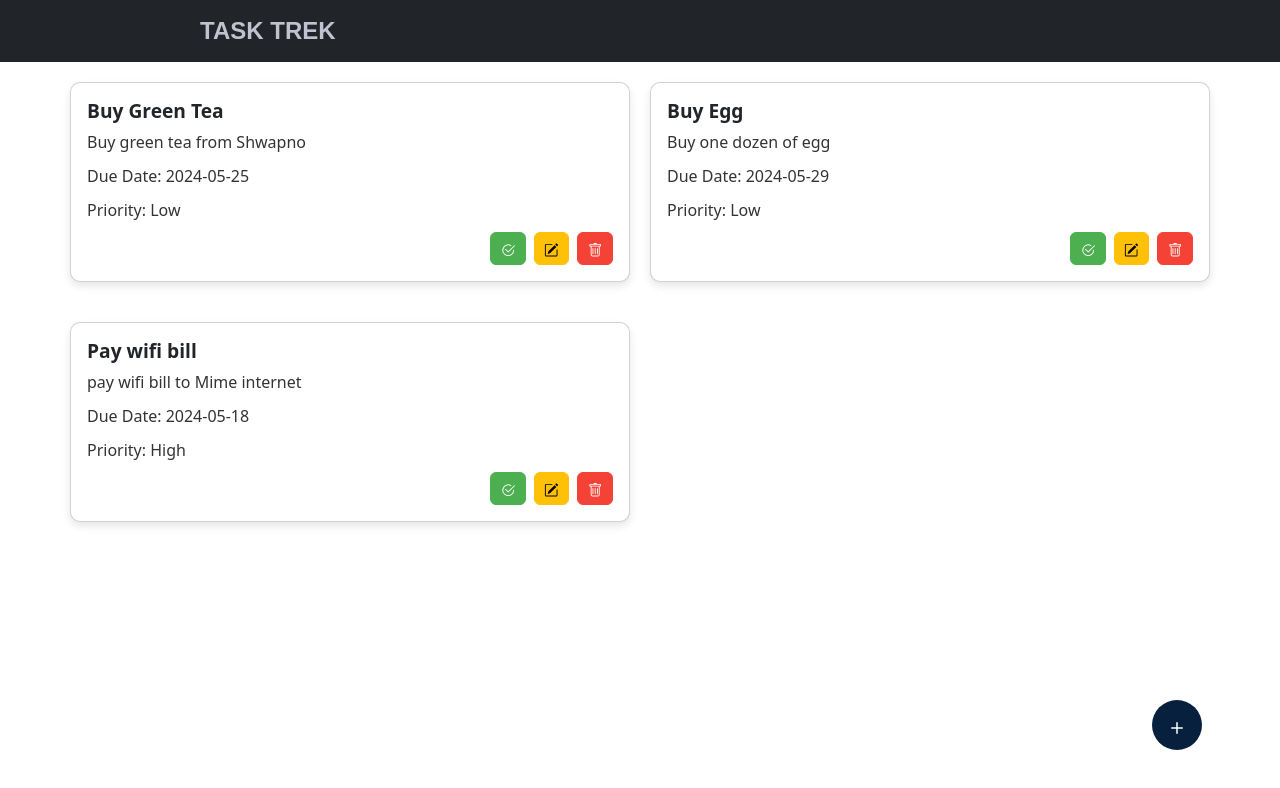
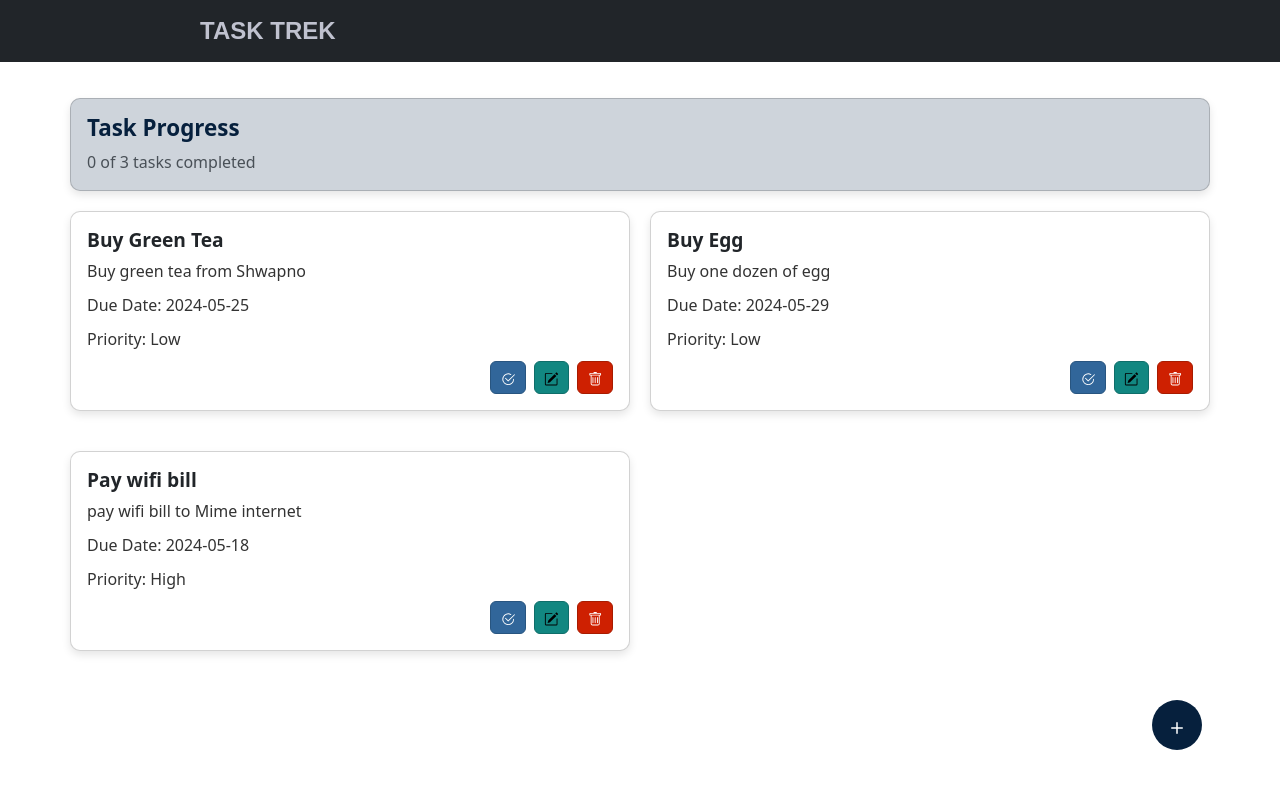
Before and after one commit to riyadomf/Task-trek, a React (Create React App) app: page / in a window 1280 px wide. Shown: the top 788 px of the page. Built offline with nearby package versions, Linux system fonts and the light colour scheme.

Commit message:
Add styles for progress bar

```diff
--- a/src/App.css
+++ b/src/App.css
@@ -72,32 +72,37 @@
   padding: 0.3rem 0.6rem;
 }
 
+/* Success Button (Done) */
 .btn-success {
-  background-color: #4caf50; /* Green color for "Done" button */
-  border-color: #4caf50;
+  background-color: #31669a; /* Dodger blue color */
+  border-color: #285580; /* Darker blue for ambient */
 }
 
 .btn-success:hover {
-  background-color: #45a049; /* Darker green on hover */
+  background-color: #1c86ee; /* Slightly darker blue on hover */
 }
 
+/* Warning Button (Edit) */
 .btn-warning {
-  background-color: #ffc107; /* Yellow color for "Edit" button */
-  border-color: #ffc107;
+  background-color: #128781; /* Light sea green color */
+  border-color: #0f6e6a; /* Darker sea green for ambient */
 }
 
 .btn-warning:hover {
-  background-color: #e0a800; /* Darker yellow on hover */
+  background-color: #1e9e98; /* Darker sea green on hover */
 }
 
+/* Danger Button (Delete) */
 .btn-danger {
-  background-color: #f44336; /* Red color for "Delete" button */
-  border-color: #f44336;
+  background-color: #ce2001; /* Tomato color */
+  border-color: #a81b00; /* Darker tomato for ambient */
 }
 
 .btn-danger:hover {
-  background-color: #d32f2f; /* Darker red on hover */
+  background-color: #ee5a39; /* Darker tomato on hover */
 }
+
+
 
 .todo-item .card-text {
   font-size: 1rem; /* Adjust the font size as needed */
@@ -215,3 +220,29 @@
   text-transform: uppercase; /* Example text transform */
   margin-left: 200px; /* Adjust the value as needed */
 }
+
+
+/* Task progress card */
+
+.task-progress-card {
+  background-color: #ced4db; /* Light grey background */
+  border-radius: 10px;
+  box-shadow: 0 4px 8px rgba(0, 0, 0, 0.1); /* Subtle shadow for depth */
+  margin-bottom: 20px; /* Space below the card */
+  transition: transform 0.3s; /* Smooth transition on hover */
+}
+
+.task-progress-card:hover {
+  transform: scale(1.05); /* Slightly enlarge the card on hover */
+}
+
+.task-progress-card .card-title {
+  color: #06203d; /* Primary color for the title */
+  font-weight: bold;
+  font-size: 1.4rem;
+}
+
+.task-progress-card .card-text {
+  color: #495057; /* Dark grey text */
+  font-size: 1rem;
+}
--- a/src/App.js
+++ b/src/App.js
@@ -1,5 +1,13 @@
 import React, { useState, useEffect } from "react";
-import { Button, Alert, Container, Row, Col, Navbar } from "react-bootstrap";
+import {
+  Button,
+  Alert,
+  Container,
+  Row,
+  Col,
+  Navbar,
+  Card,
+} from "react-bootstrap";
 import { BsPlus } from "react-icons/bs";
 import TodoList from "./components/TodoList";
 import TodoForm from "./components/TodoForm";
@@ -10,29 +18,29 @@ import "./App.css";
 const App = () => {
   const seedData = [
     {
-      "title": "Buy Green Tea",
-      "description": "Buy green tea from Shwapno",
-      "dueDate": "2024-05-25",
-      "priority": "Low",
-      "isCompleted": false,
-      "id": 1
+      title: "Buy Green Tea",
+      description: "Buy green tea from Shwapno",
+      dueDate: "2024-05-25",
+      priority: "Low",
+      isCompleted: false,
+      id: 1,
     },
     {
-      "title": "Buy Egg",
-      "description": "Buy one dozen of egg",
-      "dueDate": "2024-05-29",
-      "priority": "Low",
-      "isCompleted": false,
-      "id": 2
+      title: "Buy Egg",
+      description: "Buy one dozen of egg",
+      dueDate: "2024-05-29",
+      priority: "Low",
+      isCompleted: false,
+      id: 2,
     },
     {
-      "title": "Pay wifi bill",
-      "description": "pay wifi bill to Mime internet",
-      "dueDate": "2024-05-18",
-      "priority": "High",
-      "isCompleted": false,
-      "id": 3
-    }
+      title: "Pay wifi bill",
+      description: "pay wifi bill to Mime internet",
+      dueDate: "2024-05-18",
+      priority: "High",
+      isCompleted: false,
+      id: 3,
+    },
   ];
 
   const [todos, setTodos] = useState(
@@ -41,12 +49,14 @@ const App = () => {
       : seedData
   );
 
-  // Initialize nextId based on existing todos
   const [nextId, setNextId] = useState(() => {
     const storedTodos = localStorage.getItem("todos")
       ? JSON.parse(localStorage.getItem("todos"))
       : seedData;
-    const maxId = storedTodos.length > 0 ? Math.max(...storedTodos.map(todo => todo.id)) : 0;
+    const maxId =
+      storedTodos.length > 0
+        ? Math.max(...storedTodos.map((todo) => todo.id))
+        : 0;
     return maxId + 1;
   });
 
@@ -62,7 +72,7 @@ const App = () => {
     if (alert) {
       const timer = setTimeout(() => {
         setAlert(null);
-      }, 2*1000);
+      }, 3000);
       return () => clearTimeout(timer);
     }
   }, [alert]);
@@ -127,12 +137,30 @@ const App = () => {
     setShowModal(true);
   };
 
+  // Calculate the number of completed tasks
+  const completedTasks = todos.filter((todo) => todo.isCompleted).length;
+  const totalTasks = todos.length;
+
   return (
     <>
       <Navbar bg="dark" variant="dark">
         <Navbar.Brand href="#home">Task Trek</Navbar.Brand>
       </Navbar>
       <Container className="homepage">
+        <Row className="mt-3">
+          <Col>
+            <Card className="task-progress-card">
+              <Card.Body>
+                <Card.Title>Task Progress</Card.Title>
+                <Card.Text>
+                  {completedTasks > 0 && completedTasks === totalTasks
+                    ? "Congratulations! You have completed all the tasks"
+                    : `${completedTasks} of ${totalTasks} tasks completed`}
+                </Card.Text>
+              </Card.Body>
+            </Card>
+          </Col>
+        </Row>
         <Row>
           <Col>
             {alert && <Alert variant={alert.type}>{alert.message}</Alert>}
```
